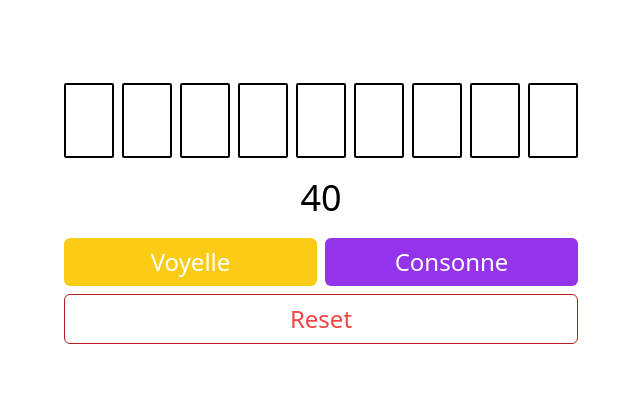
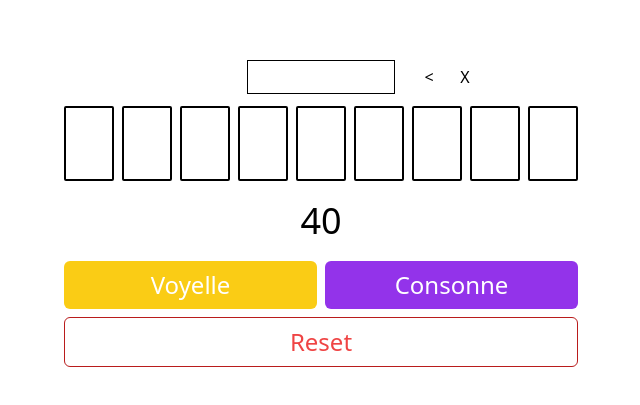
Before and after one commit to tguichaoua/lmlpl, a SvelteKit app: page / in a window 1280 px wide. Shown: the part 187-592 px from the top of the page, without its empty margins (319-959 px from the left). Built offline with nearby package versions, Linux system fonts and the light colour scheme.

Commit message:
✨ add a way to select letter to write words

```diff
--- a/src/lib/components/letterTile.svelte
+++ b/src/lib/components/letterTile.svelte
@@ -1,9 +1,12 @@
 <script lang="ts">
 	export let letter: string;
+	export let selected: boolean = false;
 </script>
 
-<div
+<button
 	class="aspect-[2/3] w-[50px] select-none rounded-sm border-2 border-black text-center font-mono text-6xl"
+	class:bg-yellow-400={selected}
+	on:click
 >
 	{letter}
-</div>
+</button>
--- a/src/routes/+page.svelte
+++ b/src/routes/+page.svelte
@@ -4,6 +4,8 @@
 	import Timer from '$lib/components/timer.svelte';
 	import LetterTile from '$lib/components/letterTile.svelte';
 	import Button from '$lib/components/button.svelte';
+
+	const LETTER_COUNT = 9;
 
 	let timer: Timer;
 	let timeout_audio: HTMLAudioElement;
@@ -19,17 +21,52 @@
 
 	let timer_is_running = false;
 	let timer_is_finished = false;
-	let letters: (Letter | '')[] = new Array(9).fill('');
+	let letters: (Letter | '')[] = new Array(LETTER_COUNT).fill('');
 	let current_letter = 0;
+
+	let selected_letter_indices: number[] = [];
+
+	function generate_selected_text(selected_letter_indices: number[]) {
+		let text = selected_letter_indices.reduce((acc, selected_index) => {
+			const l = letters[selected_index];
+			return (acc += l);
+		}, '');
+
+		if (text.length < LETTER_COUNT) {
+			text = text + ' '.repeat(LETTER_COUNT - text.length);
+		}
+
+		return text;
+	}
+
+	$: selected_text = generate_selected_text(selected_letter_indices);
 
 	function push_letter(l: Letter) {
 		letters[current_letter] = l;
 		current_letter += 1;
 	}
 
-	function onTimeout() {
+	function on_timeout() {
 		timeout_audio.play();
 		timer_is_finished = true;
+	}
+
+	function on_letter_tile_click(index: number) {
+		if (phase === 'drawing' || phase === 'running') return;
+
+		const letterIndex = selected_letter_indices.indexOf(index);
+
+		if (letterIndex === -1) {
+			selected_letter_indices.push(index);
+		} else {
+			selected_letter_indices.splice(letterIndex, 1);
+		}
+		selected_letter_indices = selected_letter_indices;
+	}
+
+	function start() {
+		timer.start();
+		selected_letter_indices = [];
 	}
 
 	function reset() {
@@ -42,14 +79,38 @@
 		timer_is_running = false;
 		letters = letters.fill('');
 		current_letter = 0;
+		selected_letter_indices = [];
 	}
 </script>
 
 <div class="flex h-dvh items-center justify-center">
 	<main class="flex flex-col items-center">
+		<div class="mb-3 flex flex-row items-center justify-center">
+			<div class="select-none border border-black px-2 font-mono text-2xl font-bold">
+				<pre>{selected_text}</pre>
+			</div>
+			<div class="relative left-5 w-0">
+				<div class="flex w-fit flex-row gap-2">
+					<button
+						class="aspect-square w-7"
+						on:click={() => {
+							selected_letter_indices.splice(-1, 1);
+							selected_letter_indices = selected_letter_indices;
+						}}>{'<'}</button
+					>
+					<button class="aspect-square w-7" on:click={() => (selected_letter_indices = [])}
+						>X</button
+					>
+				</div>
+			</div>
+		</div>
 		<div class="flex flex-row justify-center gap-2">
-			{#each letters as letter}
-				<LetterTile {letter} />
+			{#each letters as letter, i}
+				<LetterTile
+					{letter}
+					selected={selected_letter_indices.includes(i)}
+					on:click={() => on_letter_tile_click(i)}
+				/>
 			{/each}
 		</div>
 		<div class="mt-5 w-fit text-4xl">
@@ -57,7 +118,7 @@
 				duration={40}
 				bind:this={timer}
 				on:change={(e) => (timer_is_running = e.detail)}
-				on:timeout={onTimeout}
+				on:timeout={on_timeout}
 				show
 			/>
 		</div>
@@ -72,9 +133,7 @@
 					>
 				</div>
 			{:else}
-				<Button theme="blue" disabled={phase !== 'wait'} on:click={() => timer.start()}
-					>Démarrer</Button
-				>
+				<Button theme="blue" disabled={phase !== 'wait'} on:click={start}>Démarrer</Button>
 			{/if}
 
 			<Button theme="red" outlined on:click={reset}>Reset</Button>
```
